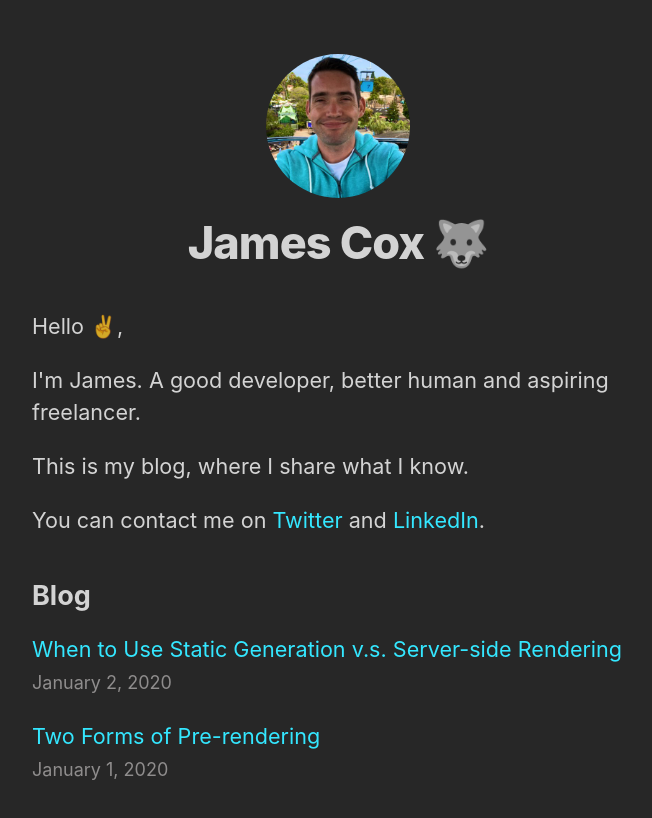
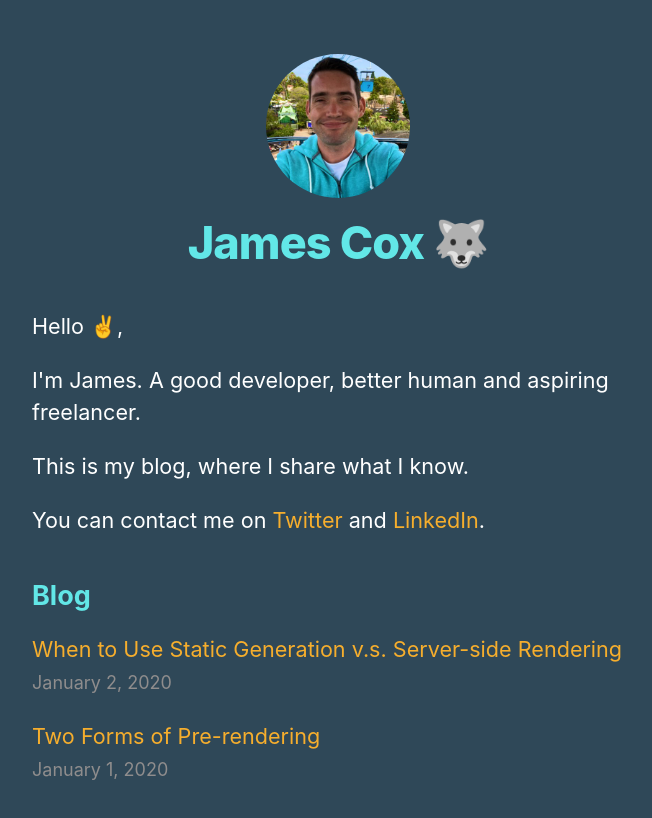
Before and after one commit to jamesncox/next-sample-blog, a Next.js app: page / in a window 1280 px wide. Shown: the top 818 px of the page, without its empty margins (302-954 px from the left). Built offline with nearby package versions, Linux system fonts and the light colour scheme.

Commit message:
Update global.css and utils.module.css colors

```diff
--- a/styles/global.css
+++ b/styles/global.css
@@ -6,8 +6,8 @@ body {
     Cantarell, Fira Sans, Droid Sans, Helvetica Neue, sans-serif;
   line-height: 1.6;
   font-size: 18px;
-  background-color: rgb(39, 39, 39);
-  color: rgba(255, 255, 255, 0.801);
+  background-color: #2F4858;
+  color: rgb(255, 255, 255);
 }
 
 * {
@@ -15,13 +15,13 @@ body {
 }
 
 a {
-  color:  #34e7ff;
+  color:  #F6AE2D;
   text-decoration: none;
 }
 
 a:hover {
   text-decoration: underline;
-  color: #1e81f1;
+  color: #F26419;
 }
 
 img {
--- a/styles/utils.module.css
+++ b/styles/utils.module.css
@@ -4,6 +4,7 @@
     font-weight: 800;
     letter-spacing: -0.05rem;
     margin: 1rem 0;
+    color: #62e7e7;
 }
 
 .headingXl {
@@ -15,6 +16,7 @@
 }
 
   .headingLg {
+    color: #62e7e7;
     font-size: 1.5rem;
     line-height: 1.4;
     margin: 1rem 0;
```
